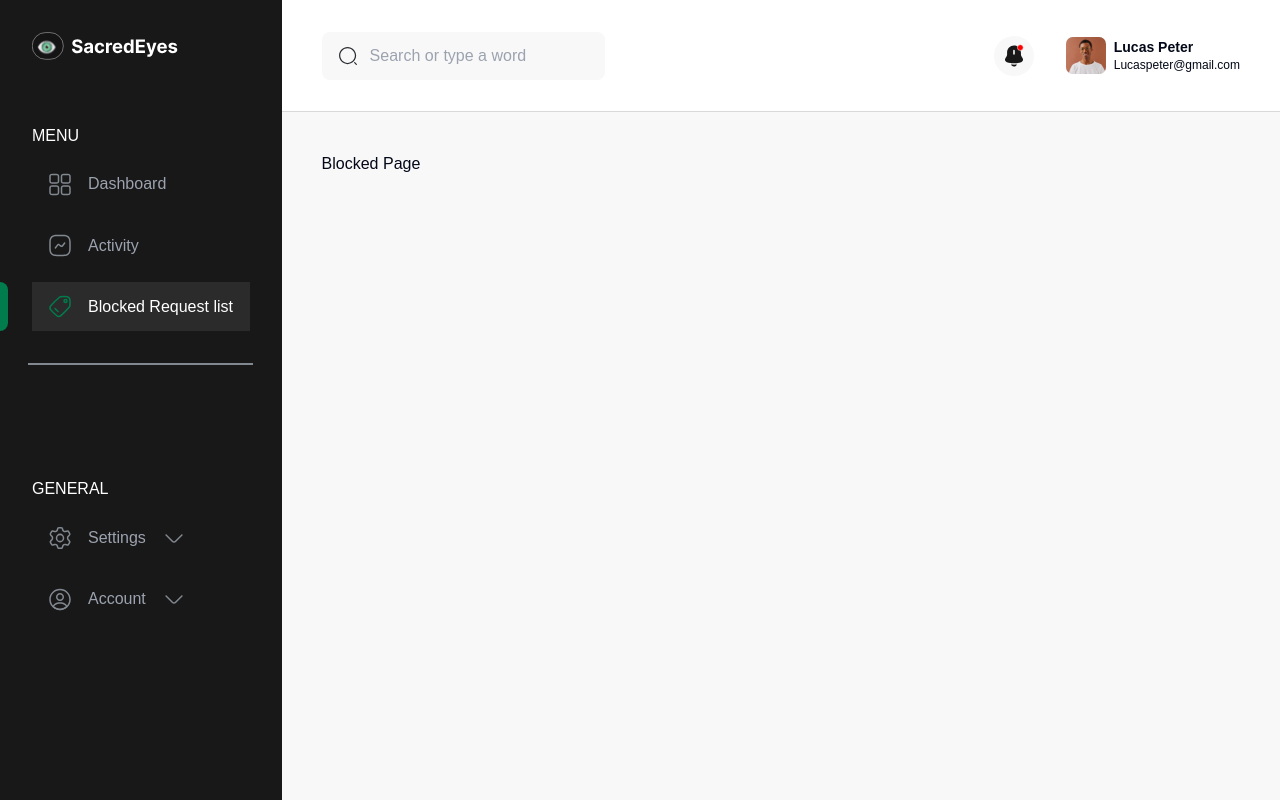
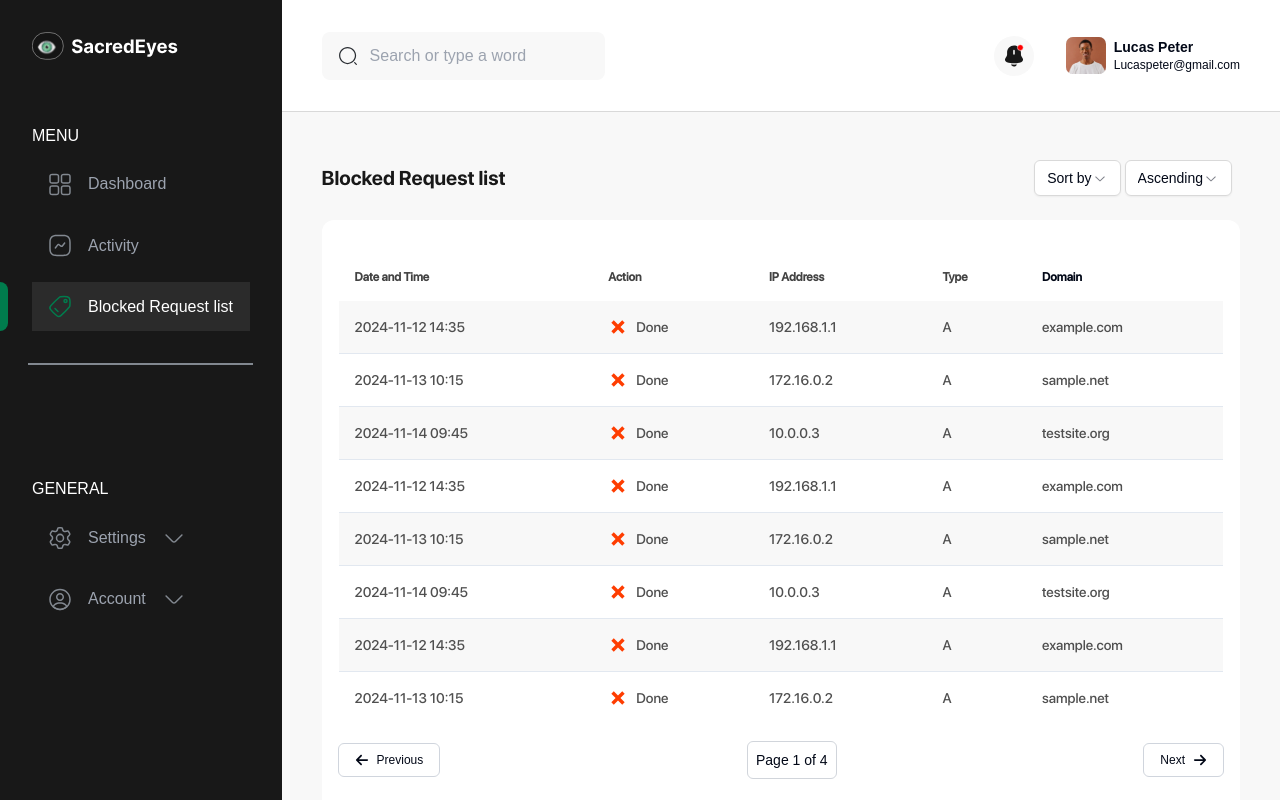
Before and after one commit to ajeigbepaul/sacredApp, a Next.js app: page /dashboard/blocked in a window 1280 px wide. Built offline with nearby package versions, Linux system fonts and the light colour scheme.

Commit message:
blocked content done

```diff
--- a/app/dashboard/activity/page.tsx
+++ b/app/dashboard/activity/page.tsx
@@ -35,7 +35,7 @@ const Activity = () => {
   ];
   return (
     <div className="w-full h-full flex flex-col space-y-4">
-      <h1>Activity</h1>
+      <h1 className="text-[#181818] text-lg">Activity</h1>
       <div className="w-full grid grid-cols-4 gap-4">
         {activityA.map(({ title, count, percent, icon, bgcolor }, idx) => (
           <div
--- a/app/dashboard/blocked/page.tsx
+++ b/app/dashboard/blocked/page.tsx
@@ -1,8 +1,14 @@
+import Table from '@/components/dashboard/Table'
+import { blockedData } from '@/data/dashboard'
 import React from 'react'
 
 const Blocked = () => {
   return (
-    <div>Blocked Page</div>
+    <div className='w-full h-full'>
+      <div className="flex items-center justify-center">
+        <Table data={blockedData} blocked  />
+      </div>
+    </div>
   )
 }
 
--- a/components/dashboard/Table.tsx
+++ b/components/dashboard/Table.tsx
@@ -22,9 +22,10 @@ type TableRow = {
 // Define the props for the Table component
 interface TableProps {
   data: TableRow[];
+  blocked?: boolean;
 }
 
-const Table: React.FC<TableProps> = ({ data }) => {
+const Table: React.FC<TableProps> = ({ data, blocked }) => {
   const [currentPage, setCurrentPage] = useState<number>(1);
   const [itemsPerPage] = useState<number>(8);
   const [filterText, setFilterText] = useState<string>("");
@@ -66,10 +67,53 @@ const Table: React.FC<TableProps> = ({ data }) => {
   return (
     <div className="w-full flex flex-col pb-10">
       <div className="mb-4 w-full flex items-center justify-between">
+        {blocked ? (
+          <>
+            <h1 className="w-fit text-xl text-[#181818] font-sfprodb">
+              Blocked Request list
+            </h1>
             <div className="flex items-center space-x-1 w-fit p-2">
               <Select
                 value={sortColumn}
-            onValueChange={(value) => setSortColumn(value as keyof TableRow)}
+                onValueChange={(value) =>
+                  setSortColumn(value as keyof TableRow)
+                }
+              >
+                <SelectTrigger className="border border-[#D9D9D9] bg-white">
+                  <SelectValue placeholder="Sort by" />
+                </SelectTrigger>
+                <SelectContent>
+                  <SelectItem value="dateTime">Date and Time</SelectItem>
+                  <SelectItem value="ipAddress">IP Address</SelectItem>
+                  <SelectItem value="type">Type</SelectItem>
+                  <SelectItem value="domain">Domain</SelectItem>
+                </SelectContent>
+              </Select>
+              <Select
+                value={sortDirection}
+                onValueChange={(value) =>
+                  setSortDirection(value as "ascending" | "descending")
+                }
+              >
+                <SelectTrigger className="border border-[#D9D9D9] bg-white">
+                  <SelectValue placeholder="Direction" />
+                </SelectTrigger>
+                <SelectContent>
+                  <SelectItem value="ascending">Ascending</SelectItem>
+                  <SelectItem value="descending">Descending</SelectItem>
+                </SelectContent>
+              </Select>
+            </div>
+          </>
+        ) : (
+          <>
+            {" "}
+            <div className="flex items-center space-x-1 w-fit p-2">
+              <Select
+                value={sortColumn}
+                onValueChange={(value) =>
+                  setSortColumn(value as keyof TableRow)
+                }
               >
                 <SelectTrigger className="border border-[#D9D9D9] bg-white">
                   <SelectValue placeholder="Sort by" />
@@ -102,6 +146,8 @@ const Table: React.FC<TableProps> = ({ data }) => {
               onChange={handleFilterChange}
               className="w-fit"
             />
+          </>
+        )}
       </div>
       <div className="w-full bg-white p-4 py-8 rounded-xl">
         <table className="min-w-full border border-gray-200 rounded-md overflow-hidden">
--- a/data/dashboard.ts
+++ b/data/dashboard.ts
@@ -248,3 +248,216 @@ export const tableData = [
   },
   // Add more sample data as needed
 ];
+export const blockedData = [
+    {
+      dateTime: "2024-11-12 14:35",
+      action: { icon: "/cancel.svg", text: "Done" },
+      ipAddress: "192.168.1.1",
+      type: "A",
+      domain: "example.com",
+    },
+    {
+      dateTime: "2024-11-13 10:15",
+      action: { icon: "/cancel.svg", text: "Done" },
+      ipAddress: "172.16.0.2",
+      type: "A",
+      domain: "sample.net",
+    },
+    {
+      dateTime: "2024-11-14 09:45",
+      action: { icon: "/cancel.svg", text: "Done" },
+      ipAddress: "10.0.0.3",
+      type: "A",
+      domain: "testsite.org",
+    },
+    {
+      dateTime: "2024-11-12 14:35",
+      action: { icon: "/cancel.svg", text: "Done" },
+      ipAddress: "192.168.1.1",
+      type: "A",
+      domain: "example.com",
+    },
+    {
+      dateTime: "2024-11-13 10:15",
+      action: { icon: "/cancel.svg", text: "Done" },
+      ipAddress: "172.16.0.2",
+      type: "A",
+      domain: "sample.net",
+    },
+    {
+      dateTime: "2024-11-14 09:45",
+      action: { icon: "/cancel.svg", text: "Done" },
+      ipAddress: "10.0.0.3",
+      type: "A",
+      domain: "testsite.org",
+    },
+    {
+      dateTime: "2024-11-12 14:35",
+      action: { icon: "/cancel.svg", text: "Done" },
+      ipAddress: "192.168.1.1",
+      type: "A",
+      domain: "example.com",
+    },
+    {
+      dateTime: "2024-11-13 10:15",
+      action: { icon: "/cancel.svg", text: "Done" },
+      ipAddress: "172.16.0.2",
+      type: "A",
+      domain: "sample.net",
+    },
+    {
+      dateTime: "2024-11-14 09:45",
+      action: { icon: "/cancel.svg", text: "Done" },
+      ipAddress: "10.0.0.3",
+      type: "A",
+      domain: "testsite.org",
+    },
+    {
+      dateTime: "2024-11-12 14:35",
+      action: { icon: "/cancel.svg", text: "Done" },
+      ipAddress: "192.168.1.1",
+      type: "A",
+      domain: "example.com",
+    },
+    {
+      dateTime: "2024-11-13 10:15",
+      action: { icon: "/cancel.svg", text: "Done" },
+      ipAddress: "172.16.0.2",
+      type: "A",
+      domain: "sample.net",
+    },
+    {
+      dateTime: "2024-11-14 09:45",
+      action: { icon: "/cancel.svg", text: "Done" },
+      ipAddress: "10.0.0.3",
+      type: "A",
+      domain: "testsite.org",
+    },
+    {
+      dateTime: "2024-11-12 14:35",
+      action: { icon: "/cancel.svg", text: "Done" },
+      ipAddress: "192.168.1.1",
+      type: "A",
+      domain: "example.com",
+    },
+    {
+      dateTime: "2024-11-13 10:15",
+      action: { icon: "/cancel.svg", text: "Done" },
+      ipAddress: "172.16.0.2",
+      type: "A",
+      domain: "sample.net",
+    },
+    {
+      dateTime: "2024-11-14 09:45",
+      action: { icon: "/cancel.svg", text: "Done" },
+      ipAddress: "10.0.0.3",
+      type: "A",
+      domain: "testsite.org",
+    },
+    {
+      dateTime: "2024-11-12 14:35",
+      action: { icon: "/cancel.svg", text: "Done" },
+      ipAddress: "192.168.1.1",
+      type: "A",
+      domain: "example.com",
+    },
+    {
+      dateTime: "2024-11-13 10:15",
+      action: { icon: "/cancel.svg", text: "Done" },
+      ipAddress: "172.16.0.2",
+      type: "A",
+      domain: "sample.net",
+    },
+    {
+      dateTime: "2024-11-14 09:45",
+      action: { icon: "/cancel.svg", text: "Done" },
+      ipAddress: "10.0.0.3",
+      type: "A",
+      domain: "testsite.org",
+    },
+    {
+      dateTime: "2024-11-12 14:35",
+      action: { icon: "/cancel.svg", text: "Done" },
+      ipAddress: "192.168.1.1",
+      type: "A",
+      domain: "example.com",
+    },
+    {
+      dateTime: "2024-11-13 10:15",
+      action: { icon: "/cancel.svg", text: "Done" },
+      ipAddress: "172.16.0.2",
+      type: "A",
+      domain: "sample.net",
+    },
+    {
+      dateTime: "2024-11-14 09:45",
+      action: { icon: "/cancel.svg", text: "Done" },
+      ipAddress: "10.0.0.3",
+      type: "A",
+      domain: "testsite.org",
+    },
+    {
+      dateTime: "2024-11-12 14:35",
+      action: { icon: "/cancel.svg", text: "Done" },
+      ipAddress: "192.168.1.1",
+      type: "A",
+      domain: "example.com",
+    },
+    {
+      dateTime: "2024-11-13 10:15",
+      action: { icon: "/cancel.svg", text: "Done" },
+      ipAddress: "172.16.0.2",
+      type: "A",
+      domain: "sample.net",
+    },
+    {
+      dateTime: "2024-11-14 09:45",
+      action: { icon: "/cancel.svg", text: "Done" },
+      ipAddress: "10.0.0.3",
+      type: "A",
+      domain: "testsite.org",
+    },
+    {
+      dateTime: "2024-11-12 14:35",
+      action: { icon: "/cancel.svg", text: "Done" },
+      ipAddress: "192.168.1.1",
+      type: "A",
+      domain: "example.com",
+    },
+    {
+      dateTime: "2024-11-13 10:15",
+      action: { icon: "/cancel.svg", text: "Done" },
+      ipAddress: "172.16.0.2",
+      type: "A",
+      domain: "sample.net",
+    },
+    {
+      dateTime: "2024-11-14 09:45",
+      action: { icon: "/cancel.svg", text: "Done" },
+      ipAddress: "10.0.0.3",
+      type: "A",
+      domain: "testsite.org",
+    },
+    {
+      dateTime: "2024-11-12 14:35",
+      action: { icon: "/cancel.svg", text: "Done" },
+      ipAddress: "192.168.1.1",
+      type: "A",
+      domain: "example.com",
+    },
+    {
+      dateTime: "2024-11-13 10:15",
+      action: { icon: "/cancel.svg", text: "Done" },
+      ipAddress: "172.16.0.2",
+      type: "A",
+      domain: "sample.net",
+    },
+    {
+      dateTime: "2024-11-14 09:45",
+      action: { icon: "/cancel.svg", text: "Done" },
+      ipAddress: "10.0.0.3",
+      type: "A",
+      domain: "testsite.org",
+    },
+    // Add more sample data as needed
+  ];
```
Also changed, not shown: public/cancel.svg (added). Lines whose indentation alone changed are shown as unchanged.
